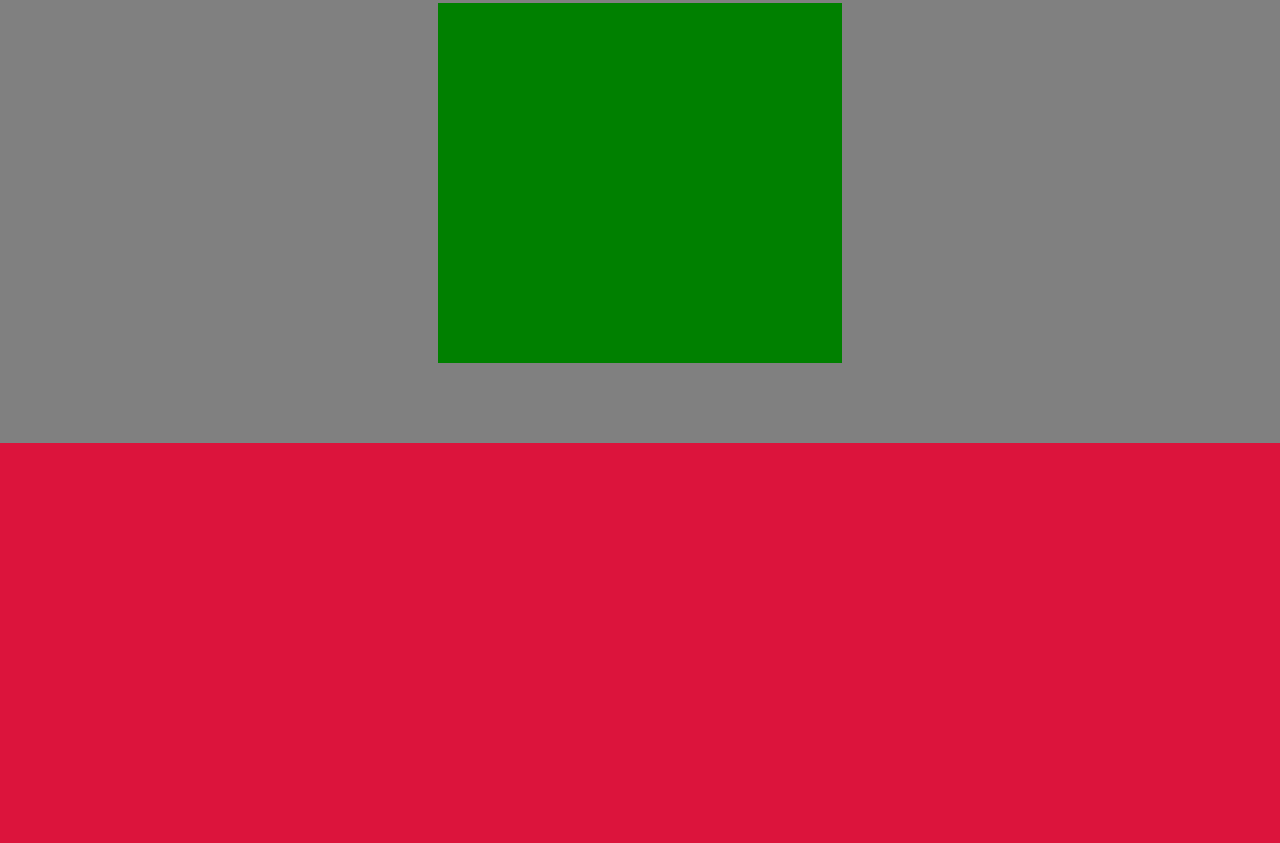
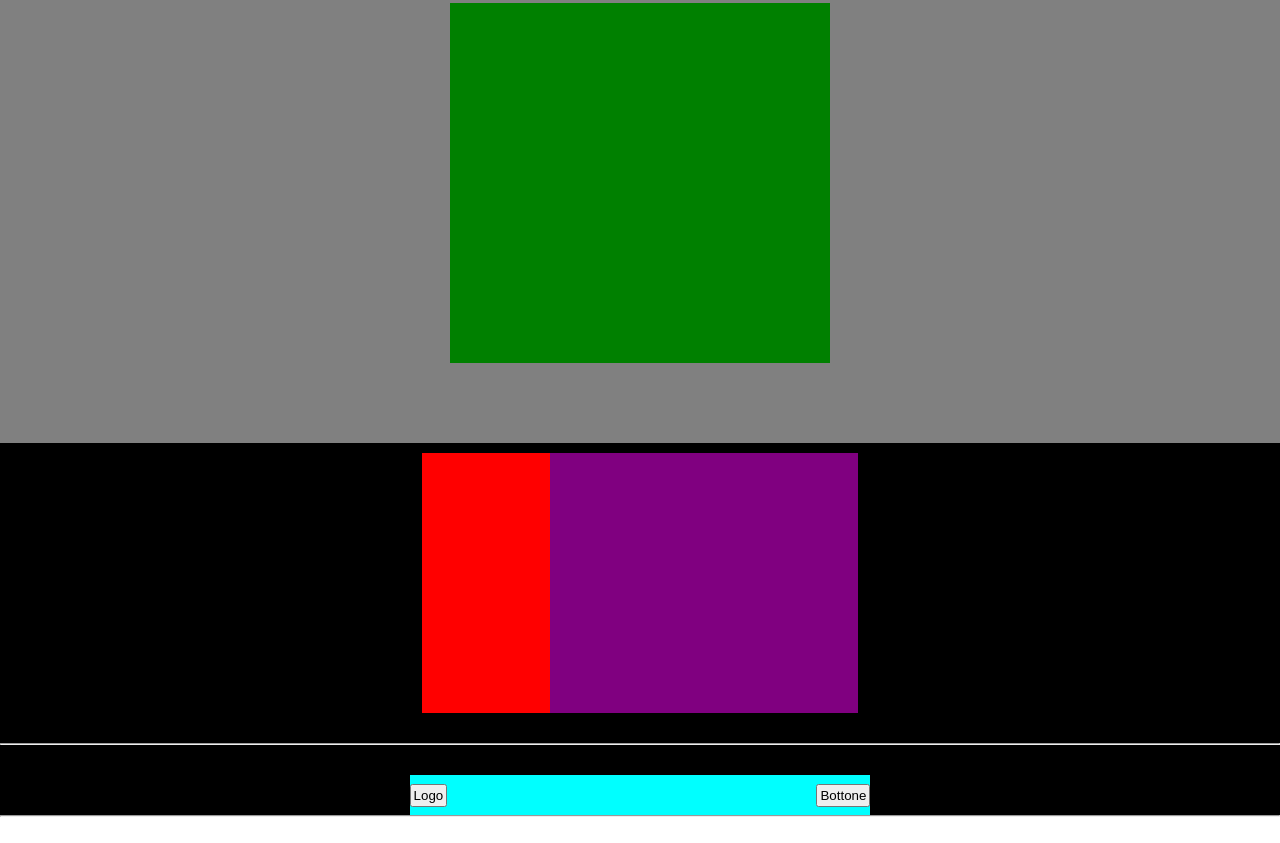
Before and after one commit to MatteoCarmignani/htmlcss-struttura-discord, a plain HTML site: page index.html in a window 1280 px wide. Shown: the part 1617-2460 px from the top of the page. After the commit the page ends 2434 px from the top, so only its background shows below. Drawn offline with Linux system fonts and the light colour scheme.

Commit message:
completamento esercizio

```diff
--- a/css/main.css
+++ b/css/main.css
@@ -57,21 +57,20 @@
 
 /*main*/
 
-
 .container-rosa {
-    width: 23%;
+    width: 22%;
     /*debug*/
     background-color: deeppink;
     height: 260px;
 }
 .container-arancio {
-    width: 13%;
+    width: 12%;
     /*debug*/
     background-color: orange;
     height: 260px;
 }
 .container-verde {
-    width: 36%;
+    width: 34%;
      /*debug*/
     background-color: green;
     height: 360px;
@@ -92,8 +91,50 @@
 }
 
 /*footer*/
-footer {
+
+.all-nera {
+    display: flex;
+    justify-content: center;
+    padding-bottom: 30px;
+    padding-top: 10px;
+    background-color: black;
+}
+
+.container-rosso {
+    width: 10%;
     /*debug*/
-    height: 400px;
-    background-color: crimson;
+    background-color: red;
+    height: 260px;
 }
+
+.container-viola {
+    width: 6%;
+    /*debug*/
+    background-color: purple;
+    height: 260px;
+}
+
+.all-finale {
+    display: flex;
+    justify-content: center;
+    padding-top: 30px;
+    background-color: black;
+
+}
+
+.container-ciano {
+    width: 36%;
+    display: flex;
+    align-items: center;
+    justify-content: space-between;
+    /*debug*/
+    height: 40px;
+    background-color: aqua;
+
+}
+
+/*bottoni*/
+
+.bottone {
+    padding: 2px;
+}
--- a/index.html
+++ b/index.html
@@ -20,15 +20,11 @@
                 </div>
                 <div id="login"> LOGIN</div>
             </div>
+        </div>
 
-
-
+        <div id="hero">
+            <div id="container-hero"></div>
         </div>
-         <div id="hero">
-            <div id="container-hero"></div>
-
-
-         </div>
 
 
 
@@ -63,6 +59,31 @@
 
     <footer>
 
+        <section class="all-nera">
+            <div class="container-rosso"></div>
+
+            <div class="container-viola"></div>
+
+            <div class="container-viola"></div>
+
+            <div class="container-viola"></div>
+
+            <div class="container-viola"></div>
+        </section>
+
+    <hr>
+
+        <section class="all-finale">
+            <div class="container-ciano">
+                <button class="bottone">Logo</button>
+
+
+                <button class="bottone">Bottone</button>
+            </div>
+        </section>
+
+    <hr>
+
 
     </footer>
 
```
